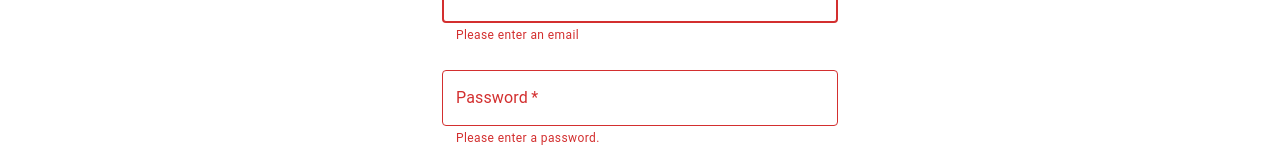
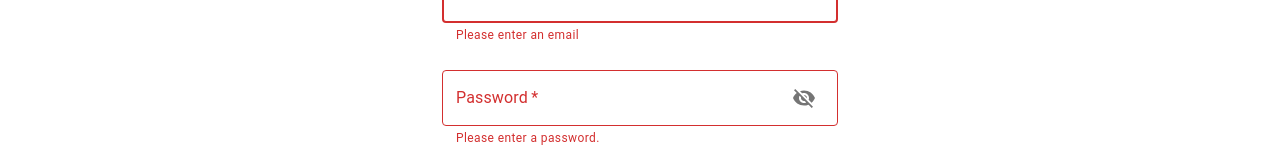
Before and after one commit to Farazzzle/Seng365-Client-Side, a React (Create React App) app: page /login in a window 1280 px wide. Shown: the part 289-456 px from the top of the page. Built offline with nearby package versions, Linux system fonts and the light colour scheme.

Commit message:
Implemented password visibility for login page

```diff
--- a/src/pages/LogIn.tsx
+++ b/src/pages/LogIn.tsx
@@ -18,6 +18,9 @@ import { Link as RouterLink } from "react-router-dom";
 import { useState, useEffect } from "react";
 import { login } from "../helpers/LoginHelpers";
 import { isLoggedIn } from "../helpers/LoginHelpers";
+import { IconButton, Stack, InputLabel, InputAdornment, Input as MuiInput, Paper } from "@mui/material";
+import Visibility from "@mui/icons-material/Visibility";
+import VisibilityOff from "@mui/icons-material/VisibilityOff";
 
 const theme = createTheme();
 
@@ -29,6 +32,7 @@ export default function SignIn() {
     const [passwordError, setPasswordError] = useState(false);
     const [passwordHelper, setPasswordHelper] = useState("");
     const [otherError, setOtherError] = useState("");
+    const [showPassword, setShowPassword] = useState(false);
 
     const handleSubmit = async () => {
         if (passwordError || emailError) {
@@ -122,7 +126,7 @@ export default function SignIn() {
                                 fullWidth
                                 name="password"
                                 label="Password"
-                                type="password"
+                                type={showPassword ? "text" : "password"}
                                 id="password"
                                 autoComplete="current-password"
                                 onChange={(event) => {
@@ -130,6 +134,24 @@ export default function SignIn() {
                                 }}
                                 error={passwordError}
                                 helperText={passwordHelper}
+                                InputProps={{
+                                    // <-- This is where the toggle button is added.
+                                    endAdornment: (
+                                        <InputAdornment position="end">
+                                            <IconButton
+                                                aria-label="toggle password visibility"
+                                                onClick={() => {
+                                                    setShowPassword(!showPassword);
+                                                }}
+                                                onMouseDown={() => {
+                                                    setShowPassword(!showPassword);
+                                                }}
+                                            >
+                                                {showPassword ? <Visibility /> : <VisibilityOff />}
+                                            </IconButton>
+                                        </InputAdornment>
+                                    ),
+                                }}
                             />
                             <FormControlLabel
                                 control={<Checkbox value="remember" color="primary" />}
```
